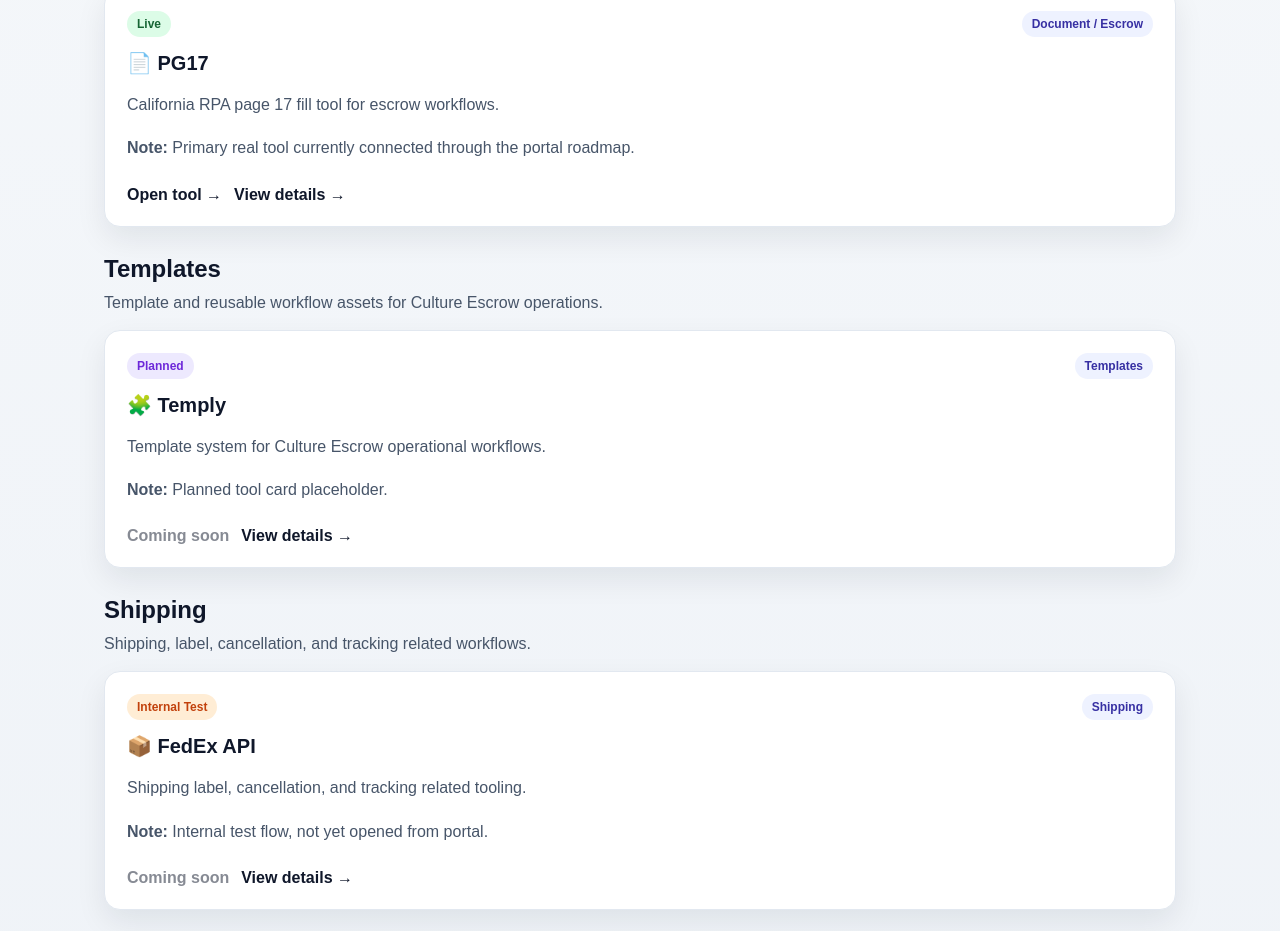
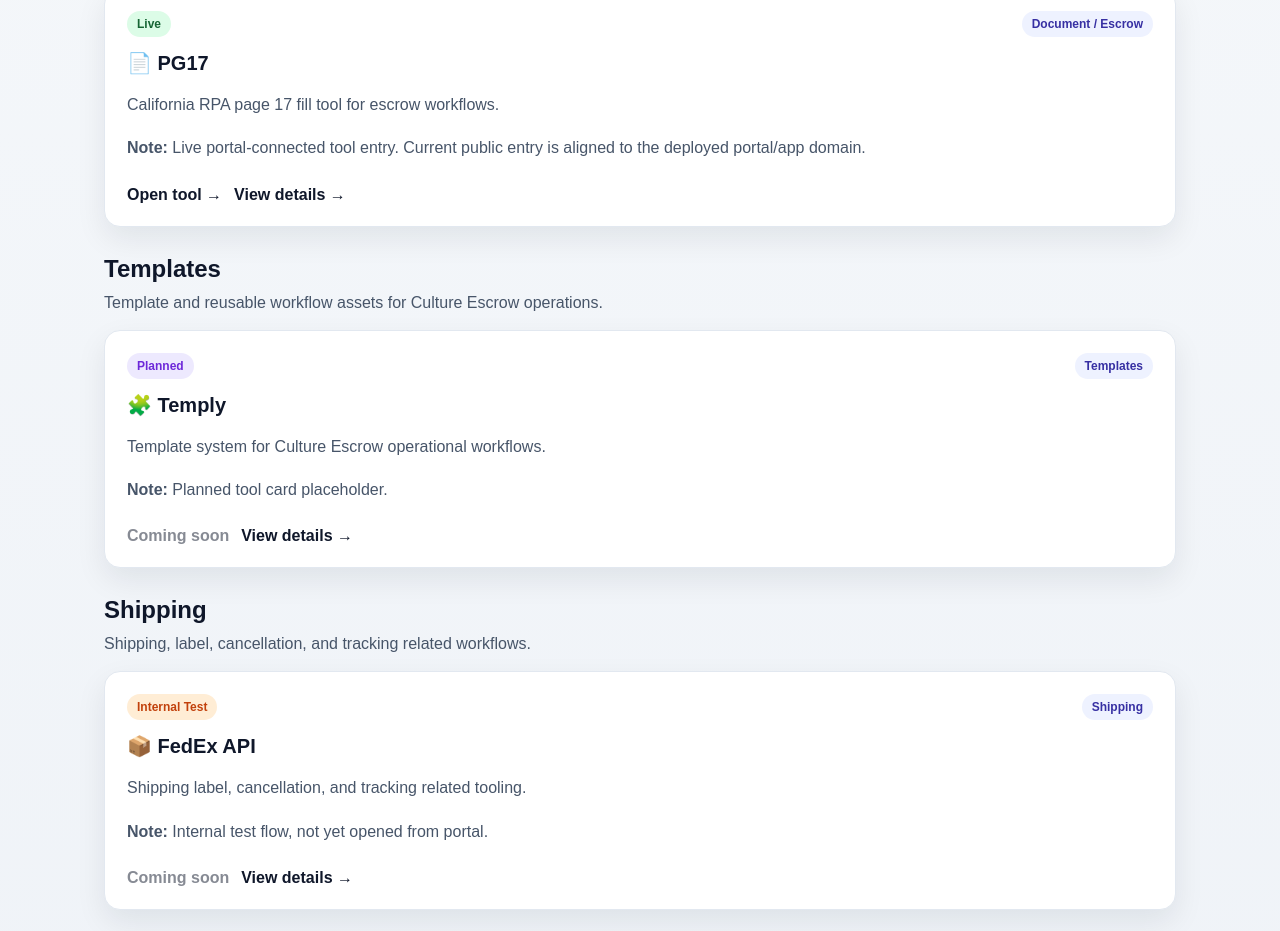
Before and after one commit to yudonghu/culture-escrow-site, a Next.js app: page /daily-tools in a window 1280 px wide. Shown: the part 1082-2013 px from the top of the page. Built offline with nearby package versions, Linux system fonts and the light colour scheme.

Commit message:
docs: PR28 add post-launch checklist and align PG17 portal entry

```diff
--- a/data/tools.ts
+++ b/data/tools.ts
@@ -22,16 +22,16 @@ export const tools: ToolItem[] = [
     name: 'PG17',
     slug: 'pg17',
     desc: 'California RPA page 17 fill tool for escrow workflows.',
-    href: 'https://app.hydenluc.com/tools/pg17',
+    href: 'https://app.hydenluc.com',
     status: 'Live',
     category: 'Document / Escrow',
     availability: 'open',
     icon: '📄',
-    notes: 'Primary real tool currently connected through the portal roadmap.',
-    summary: 'PG17 is the first real Culture Escrow tool being formally integrated into the portal as a live production-style entry.',
+    notes: 'Live portal-connected tool entry. Current public entry is aligned to the deployed portal/app domain.',
+    summary: 'PG17 is the first real Culture Escrow tool formally integrated into the portal and deployed through the current production path.',
     audience: 'Escrow staff handling California RPA page-17 completion workflows.',
-    stage: 'Portal-connected live entry',
-    roadmap: 'Continue aligning portal entry, tool detail, and EC2 deployment path as the first real integrated tool sample.',
+    stage: 'Production-facing portal entry active',
+    roadmap: 'Next step is refining the final in-portal routing and continuing production hardening around the pg17 experience.',
   },
   {
     name: 'Temply',
```
Also changed, not shown: 2 other files (tests, documents, lock files or other folders).
